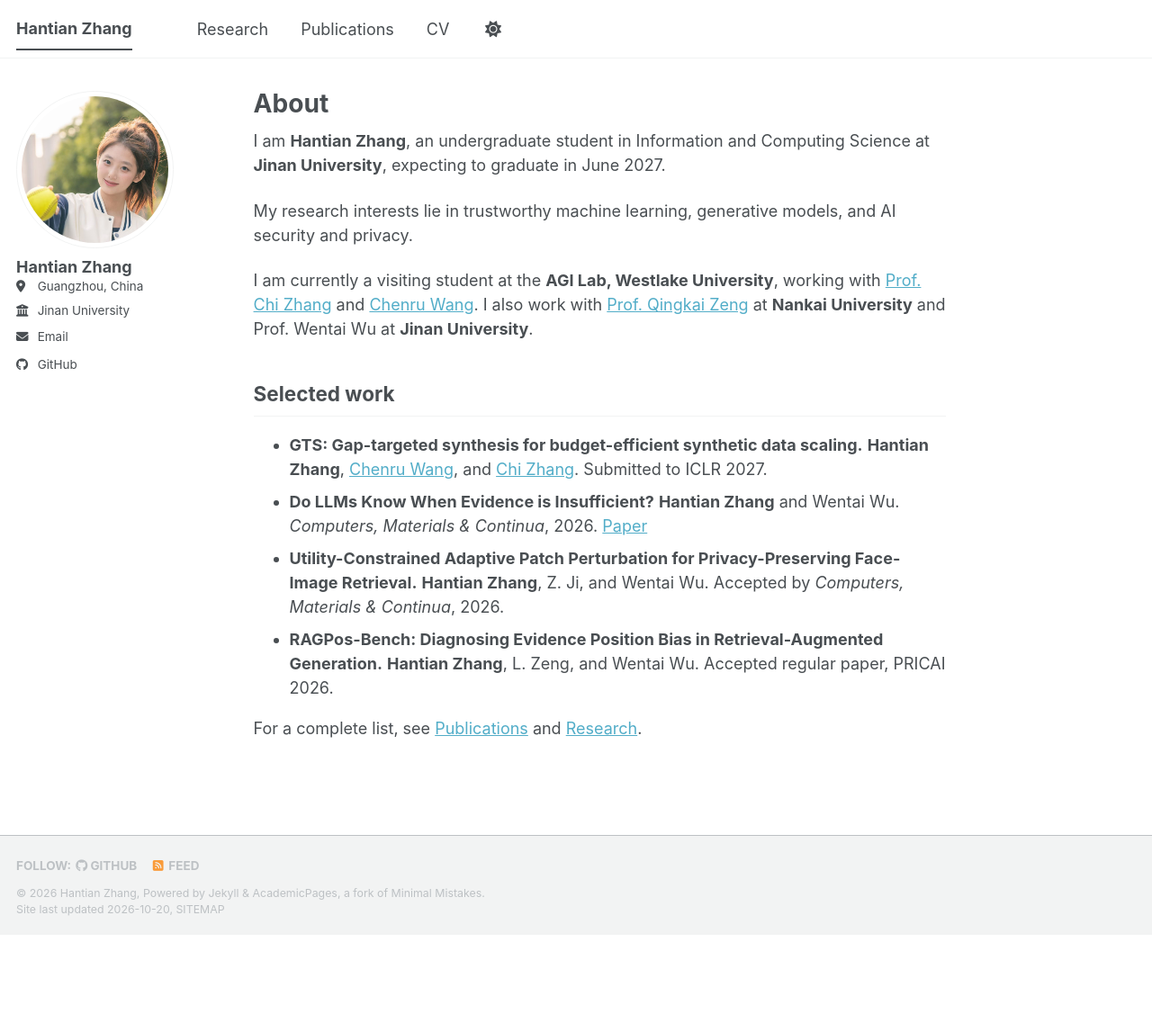
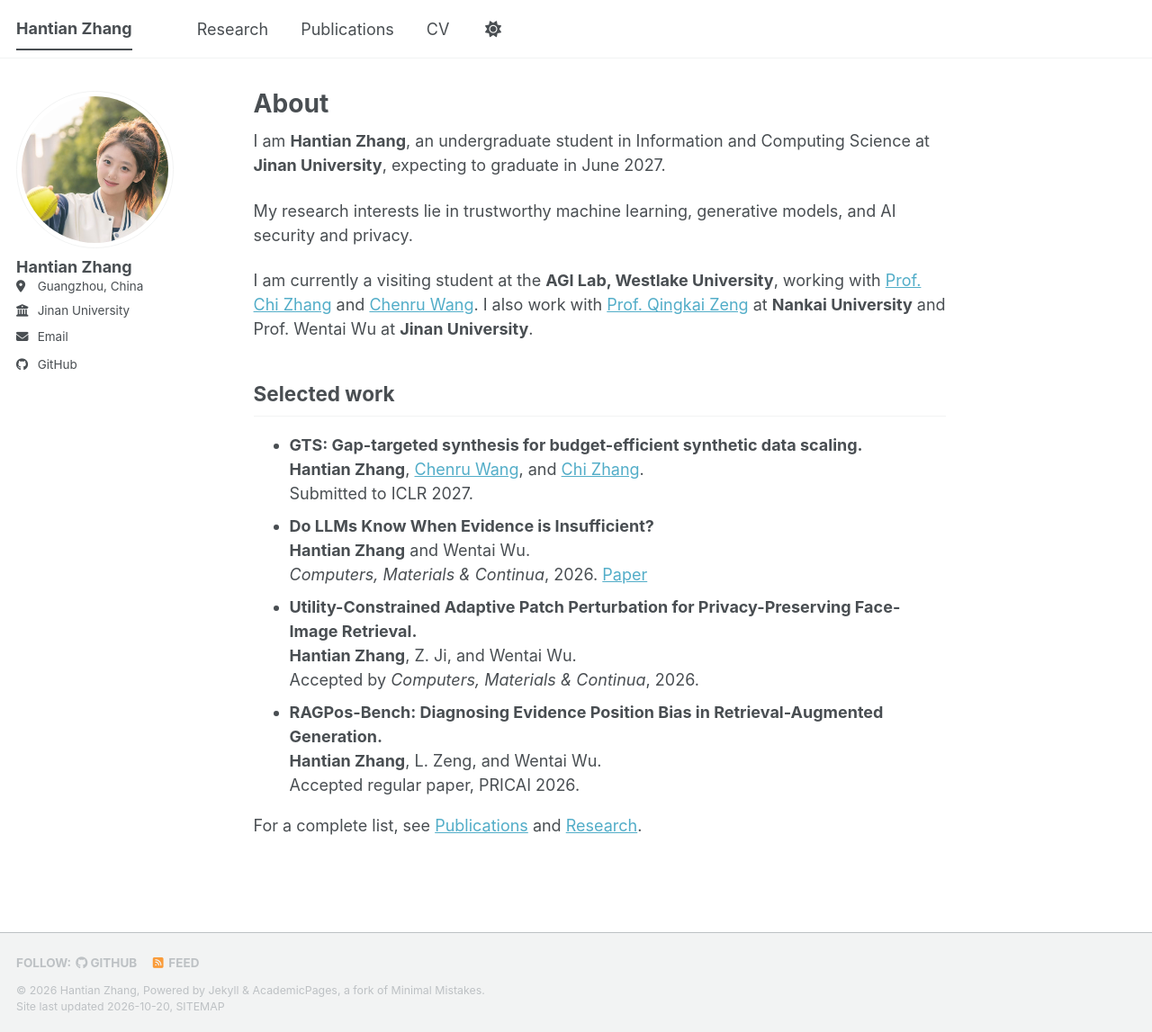
Before and after one commit to zht2005/zht2005.github.io, a Jekyll site: the page built from _pages/about.md, in a window 1280 px wide and 1147 px high. Shown: the whole window at 90% size. Built offline with Jekyll 4.4.1, drawn with Linux system fonts in a browser that asks for light colours; a style sheet for code colours, icons or effects is not loaded.

```diff
--- a/_pages/about.md
+++ b/_pages/about.md
@@ -13,9 +13,17 @@ I am currently a visiting student at the **AGI Lab, Westlake University**, worki
 
 ## Selected work
 
-- **GTS: Gap-targeted synthesis for budget-efficient synthetic data scaling.** **Hantian Zhang**, [Chenru Wang](https://winterccc.github.io/), and [Chi Zhang](https://icoz69.github.io/). Submitted to ICLR 2027.
-- **Do LLMs Know When Evidence is Insufficient?** **Hantian Zhang** and Wentai Wu. *Computers, Materials & Continua*, 2026. [Paper](https://doi.org/10.32604/cmc.2026.086343)
-- **Utility-Constrained Adaptive Patch Perturbation for Privacy-Preserving Face-Image Retrieval.** **Hantian Zhang**, Z. Ji, and Wentai Wu. Accepted by *Computers, Materials & Continua*, 2026.
-- **RAGPos-Bench: Diagnosing Evidence Position Bias in Retrieval-Augmented Generation.** **Hantian Zhang**, L. Zeng, and Wentai Wu. Accepted regular paper, PRICAI 2026.
+- **GTS: Gap-targeted synthesis for budget-efficient synthetic data scaling.**<br>
+  **Hantian Zhang**, [Chenru Wang](https://winterccc.github.io/), and [Chi Zhang](https://icoz69.github.io/).<br>
+  Submitted to ICLR 2027.
+- **Do LLMs Know When Evidence is Insufficient?**<br>
+  **Hantian Zhang** and Wentai Wu.<br>
+  *Computers, Materials & Continua*, 2026. [Paper](https://doi.org/10.32604/cmc.2026.086343)
+- **Utility-Constrained Adaptive Patch Perturbation for Privacy-Preserving Face-Image Retrieval.**<br>
+  **Hantian Zhang**, Z. Ji, and Wentai Wu.<br>
+  Accepted by *Computers, Materials & Continua*, 2026.
+- **RAGPos-Bench: Diagnosing Evidence Position Bias in Retrieval-Augmented Generation.**<br>
+  **Hantian Zhang**, L. Zeng, and Wentai Wu.<br>
+  Accepted regular paper, PRICAI 2026.
 
 For a complete list, see [Publications](/publications/) and [Research](/research/).
```
